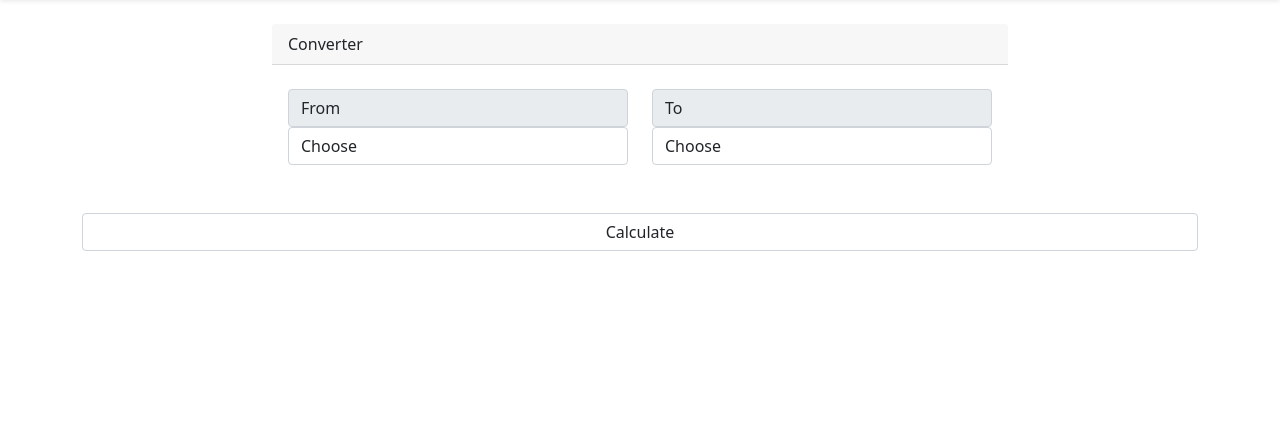
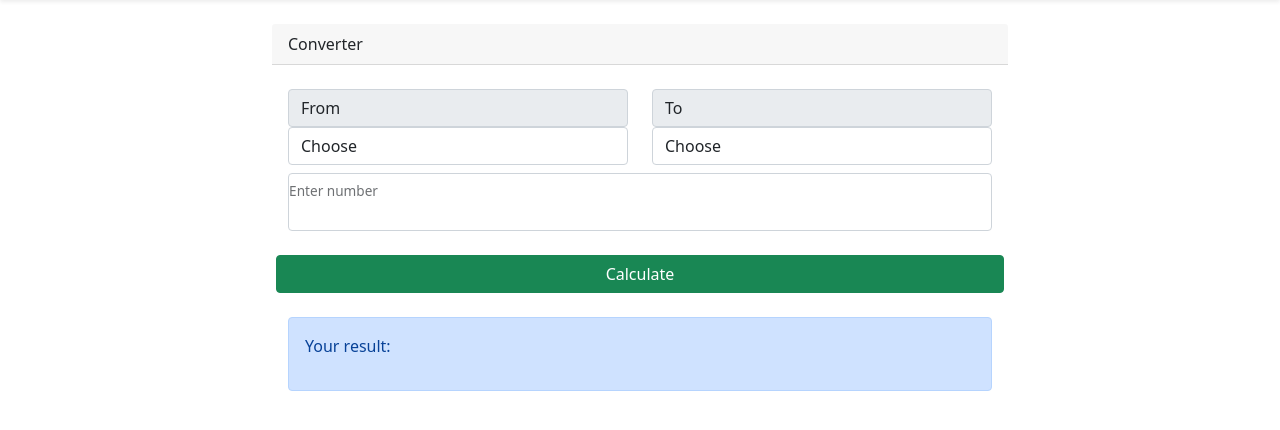
Before and after one commit to dzheine/Testas-skaiciuokles-failu-ikelimas, a PHP site: page /galerija/Converter/Converter_form.php in a window 1280 px wide. Shown: the part 56-486 px from the top of the page. Run offline with PHP 8.4, Linux system fonts and the light colour scheme; some libraries are stand-ins or nearby versions.

Commit message:
converter

```diff
--- a/Converter/Converter_form.php
+++ b/Converter/Converter_form.php
@@ -1,12 +1,68 @@
 <?php
 include '../layout/header.php';
+
+$number=$result=$from=$to='';
+
+if($_POST){
+    $number = $_POST['number'];
+    $result = 0;
+    $from = $_POST['from'];
+    $to = $_POST['to'];
+    // var_dump($_POST);
+
+    if((!empty($_POST['number'])) && (!empty($_POST['from'])) && (!empty($_POST['to']))){
+        if(is_numeric($_POST['number']) && $_POST['number'] > 0) {
+                if($from == 1 && $to == 1){
+                    $result = $number*1;
+                } else if ($from == 1 && $to == 2){
+                    $result = $number/10;
+                } else if ($from == 1 && $to == 3){
+                    $result = $number/100;
+                } else if ($from == 1 && $to == 4){
+                    $result = $number/1000;
+                } else if($from == 2 && $to == 2){
+                    $result = $number*1;
+                } else if ($from == 2 && $to == 1){
+                    $result = $number*10;
+                    echo  $result;
+                } else if ($from == 2 && $to == 3){
+                    $result = $number/10;
+                } else if ($from == 2 && $to == 4){
+                    $result = $number/100;
+                } else if($from == 3 && $to == 3){
+                    $result = $number*1;
+                } else if ($from == 3 && $to == 1){
+                    $result = $number*100;
+                    echo  $result;
+                } else if ($from == 3 && $to ==2){
+                    $result = $number*10;
+                } else if ($from == 3 && $to == 4){
+                    $result = $number/10;
+                } else if($from == 4 && $to == 4){
+                    $result = $number*1;
+                } else if ($from == 4 && $to == 3){
+                    $result = $number*10;
+                    echo  $result;
+                } else if ($from == 4 && $to ==2){
+                    $result = $number*100;
+                } else if ($from == 4 && $to == 1){
+                    $result = $number*1000;
+                }
+            } else {
+                echo "INPUT IS NOT A NUMBER";
+            }
+    } else {
+        echo "PLEASE ENTER DATA";
+    }
+}
+
 ?>
 <div class="container py-4">
     <div class="row justify-content-center">
         <div class="col-md-8">
             <div class="card-header" >Converter</div>
                 <div class="card-body">
-<form action="converter.php" method="POST" >
+                    <form action="" method="POST" >
                         <div class="row my-2">
                             <div class="col">
                                 <label class="input-group-text" for="inputGroupFile02">From</label>
@@ -14,9 +70,9 @@ include '../layout/header.php';
                                 <select name = "from" class="form-control" class="custom-select" id="inputGroupSelect04" aria-label="Example select with button addon">
                                     <option selected  >Choose</option>
                                     <option value="1">Milimeters</option>
-            <option value="2">Decimeters</option>
-            <option value="3">Meters</option>
-            <option value="3">Kilometers</option>
+                                    <option value="2">Centimeters</option>
+                                    <option value="3">Decimeters</option>
+                                    <option value="4">Meters</option>
                                 </select>
                             </div>
                             </div>
@@ -26,22 +82,28 @@ include '../layout/header.php';
                                     <select name = "to" class="form-control" class="custom-select" id="inputGroupSelect04" aria-label="Example select with button addon">
                                         <option selected  >Choose</option>
                                         <option value="1">Milimeters</option>
-            <option value="2">Decimeters</option>
-            <option value="3">Meters</option>
-            <option value="3">Kilometers</option>
+                                        <option value="2">Centimeters</option>
+                                        <option value="3">Decimeters</option>
+                                        <option value="4">Meters</option>
                                     </select>
+                                </div>
+                            </div>
+                            <div class="form-floating my-2">
+                                <input type="text" name="number" class="form-control">
+                                <label for="number">Enter number</label>
+                            </div>
+                            <button class="btn btn-success my-3 " type="submit">Calculate</button>
+                            </div>
+                    </form>
+                            <div  class="alert alert-primary " class="text-center" role="alert">
+                                <p>Your result: <?php echo $result; ?></p>
                             </div>
                  </div>
             </div>
         </div>
     </div>
 </div>
-    </div>
-    </div>
-    <div class="container">
-    <button  class="form-control" type="submit">Calculate</button>
-    </div>
-</form>
+
 
 <?php
 include '../layout/footer.php';
```
Also changed, not shown: Converter/converter.php (deleted, +0 -25 lines). Lines whose indentation alone changed are shown as unchanged.
